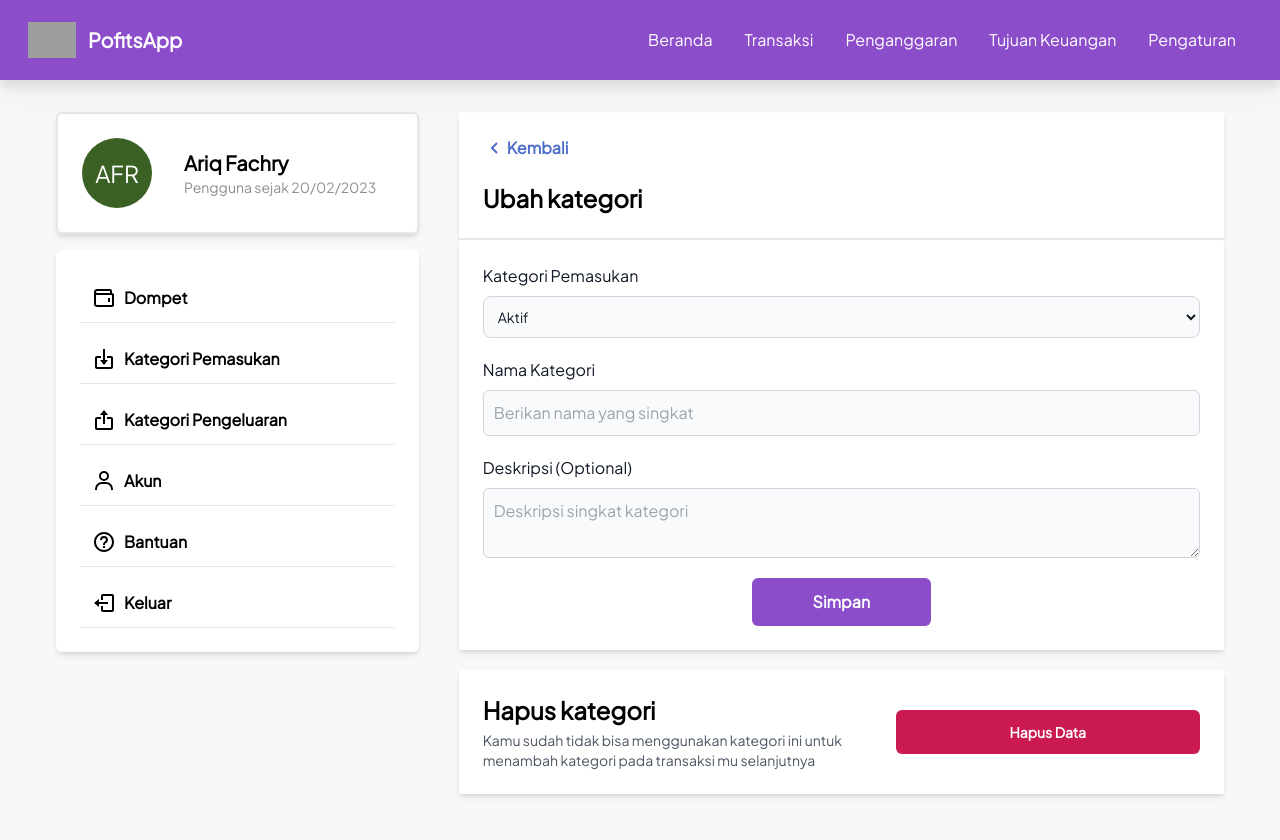
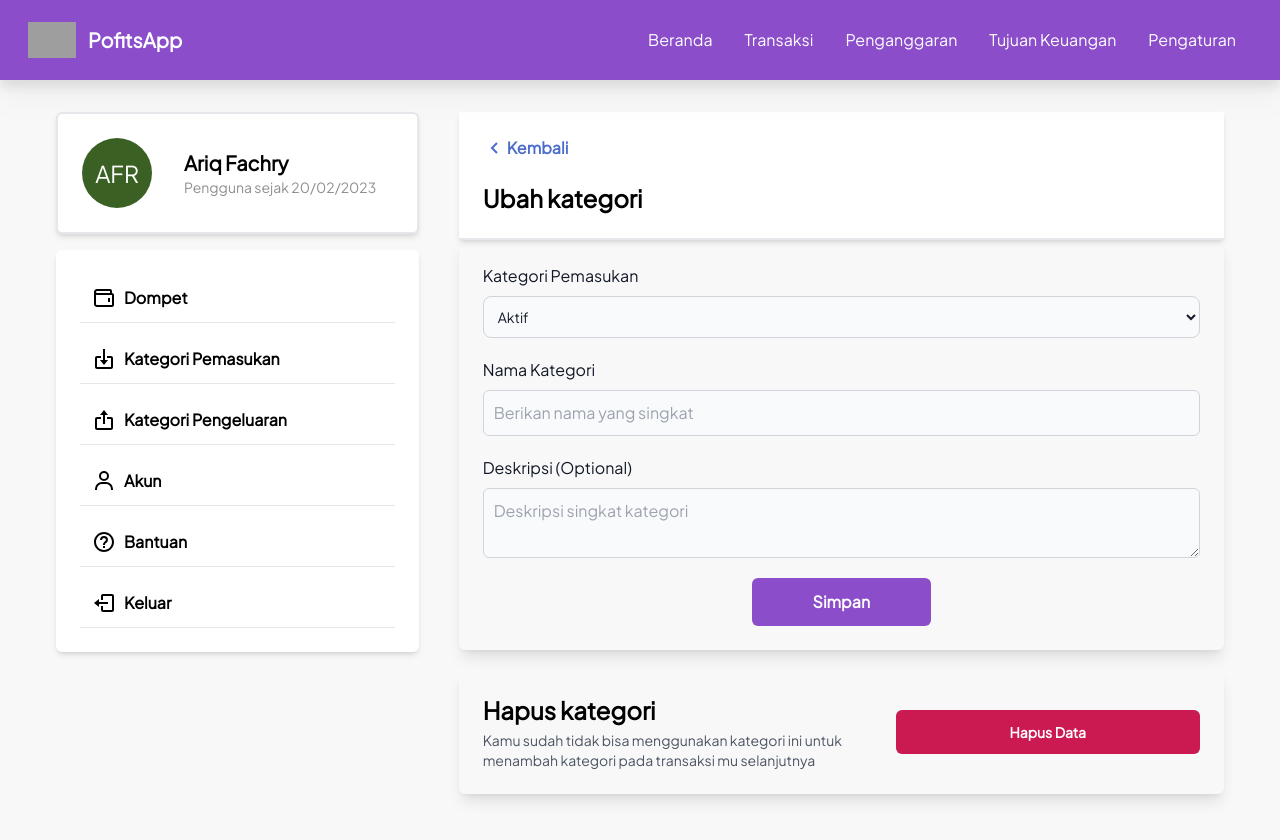
Before and after one commit to AriqF/pofits_client, a Next.js app: page /me/income-category/id in a window 1280 px wide. Shown: the top 840 px of the page. Built offline with nearby package versions, Linux system fonts and the light colour scheme; no server answers; grey boxes are pictures that could not be loaded.

Commit message:
Update user-settings-content-box.tsx

```diff
--- a/src/components/tools/container/user-settings-content-box.tsx
+++ b/src/components/tools/container/user-settings-content-box.tsx
@@ -10,7 +10,7 @@ export default function UserSettingContentBox(props: Props) {
   return (
     <div
       id={props.id}
-      className={"bg-white border-gray-500 rounded-sm p-6 shadow-md " + props.className}>
+      className={"bg-transparent border-gray-500 rounded-md p-6 shadow-lg " + props.className}>
       {props.children}
     </div>
   );
```
